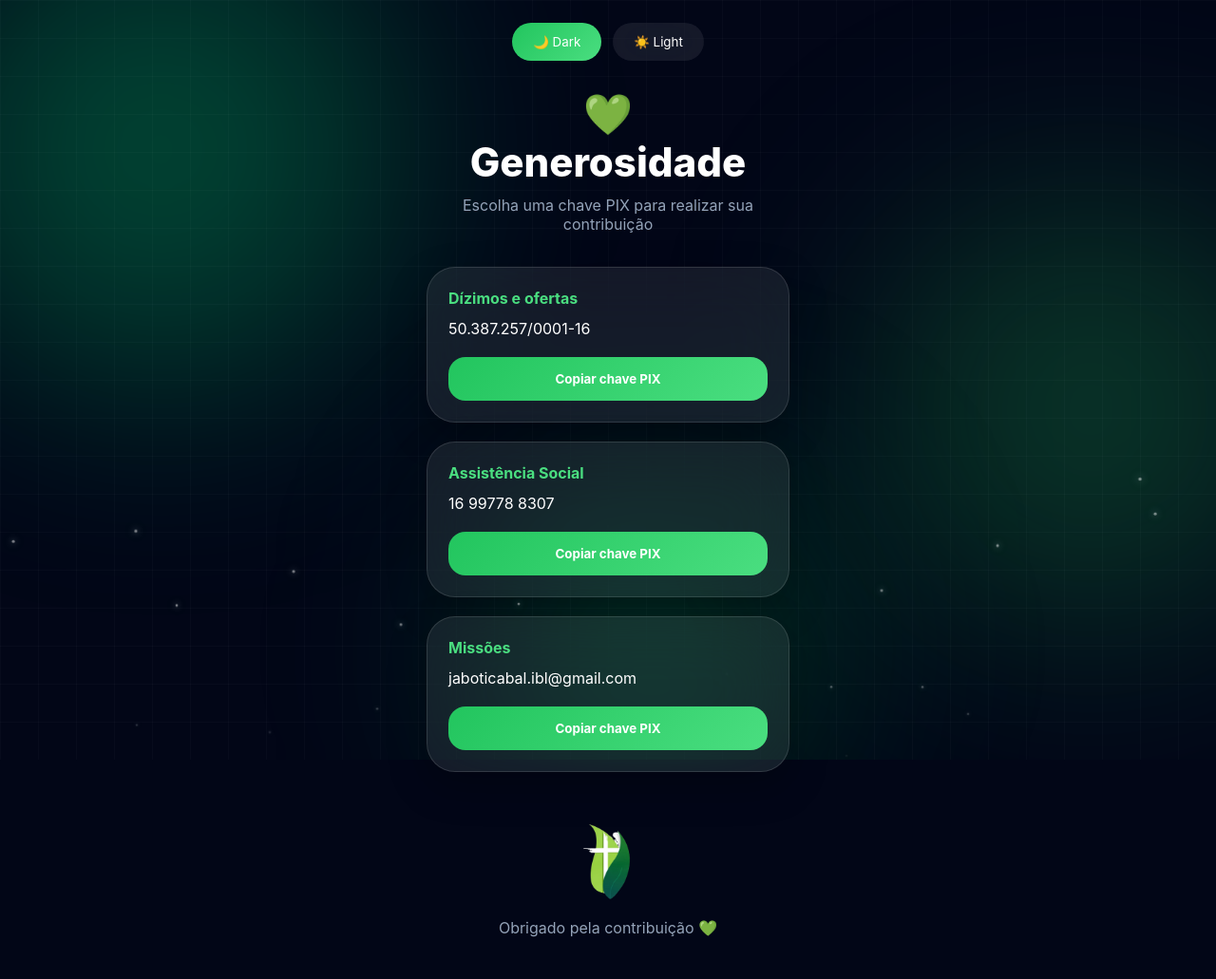
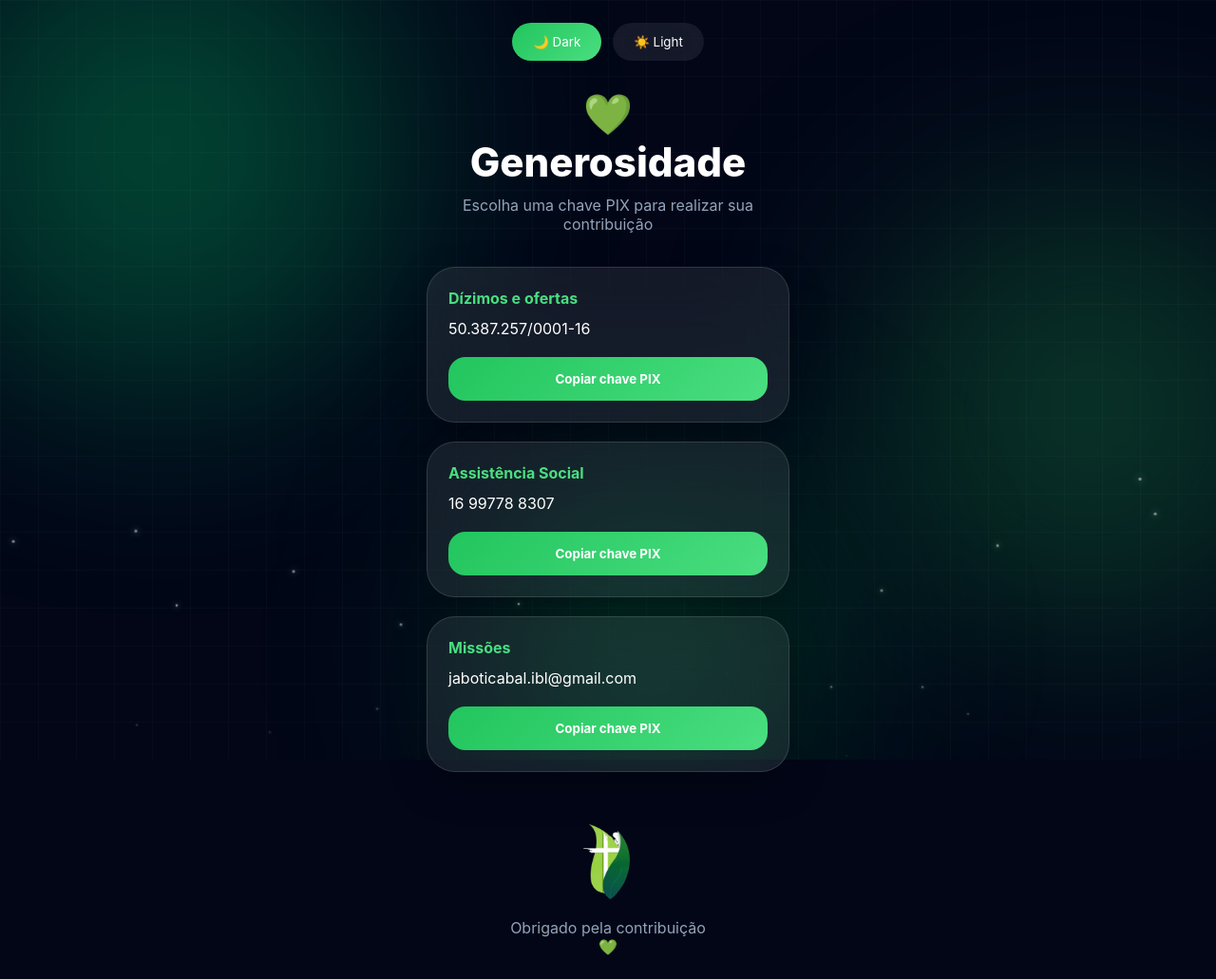
Before and after one commit to mateuspereiradev99-web/pix, a plain HTML site: page index.html in a window 1280 px wide. Shown: the whole page at 95% size. Drawn offline with Linux system fonts and the light colour scheme.

Commit message:
Add line break in gratitude message

```diff
--- a/index.html
+++ b/index.html
@@ -786,7 +786,7 @@ Copiar chave PIX
 
 
 <p>
-Obrigado pela contribuição 💚
+Obrigado pela contribuição <br>💚
 </p>
 
 
```
